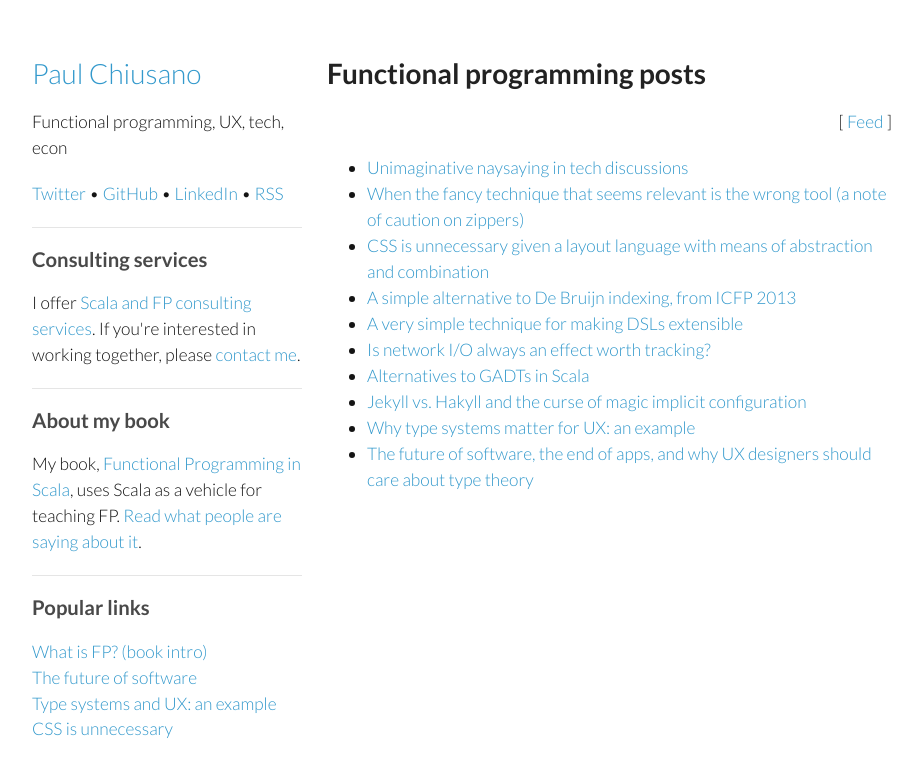
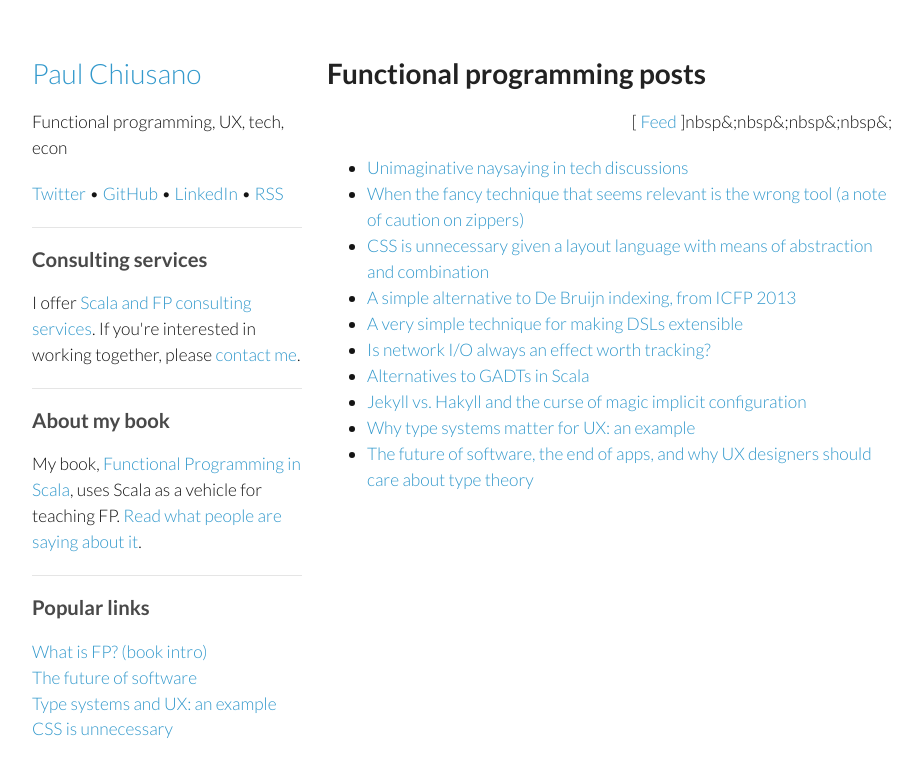
Before and after one commit to pchiusano/pchiusano.github.io, a Jekyll site: the page built from fp.html, in a window 1280 px wide. Shown: the top 777 px of the page, without its empty margins (178-1100 px from the left). Built offline with Jekyll 4.4.1, drawn with Linux system fonts in a browser that asks for light colours.

Commit message:
Update fp.html

```diff
--- a/fp.html
+++ b/fp.html
@@ -4,7 +4,7 @@ layout: default
 
 <h1>Functional programming posts</h1>
 
-<p align="right">[ <a href="/feed.fp.xml">Feed</a> ]</p>
+<p align="right">[ <a href="/feed.fp.xml">Feed</a> ]nbsp&;nbsp&;nbsp&;nbsp&;</p>
 
 <ul>
 {% for post in site.categories.fp %}
```
